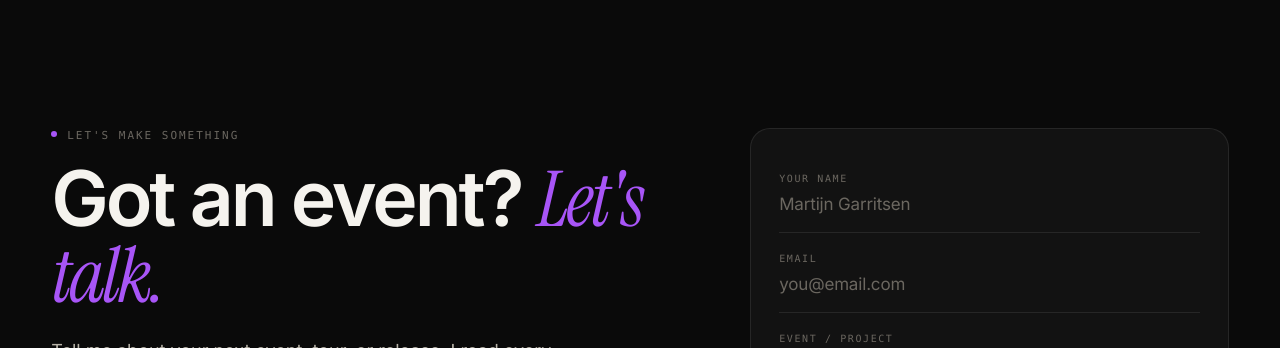
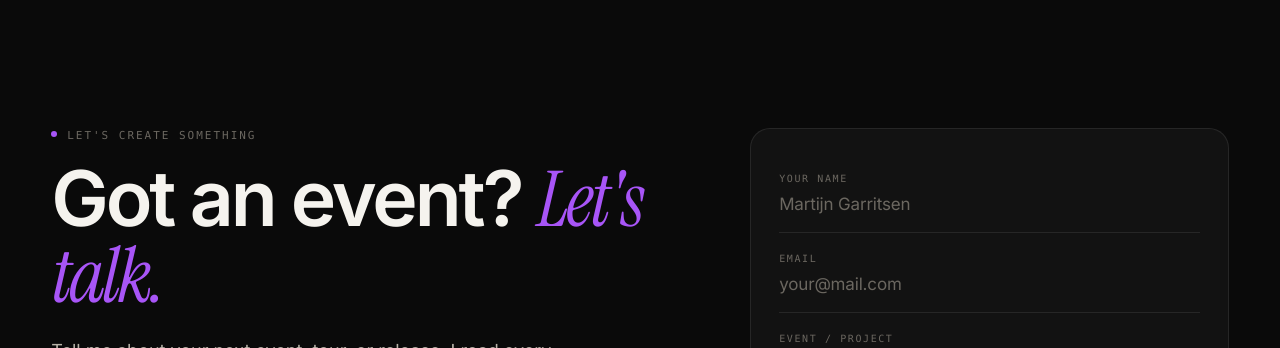
Before and after one commit to Yesking-amazing/KIMZO_VISUALS, a React (Vite) app: page / in a window 1280 px wide. Shown: the part 4460-4808 px from the top of the page. Built offline with nearby package versions, Linux system fonts and the light colour scheme.

Commit message:
Footer wordmark + accent, contact@ email, hide stage clients, trim captions, drop Reel 2025 meta, update contact copy and placeholders

```diff
--- a/src/components/Contact.jsx
+++ b/src/components/Contact.jsx
@@ -13,7 +13,7 @@ export default function Contact() {
       <div className="container">
         <div className="contact__grid">
           <div>
-            <div className="eyebrow" style={{ marginBottom: 18 }}><span className="dot"></span>Let's make something</div>
+            <div className="eyebrow" style={{ marginBottom: 18 }}><span className="dot"></span>Let's create something</div>
             <h2 className="contact__statement">
               Got an event? <em>Let's talk.</em>
             </h2>
@@ -44,7 +44,7 @@ export default function Contact() {
             </div>
             <div className="form__row">
               <label className="form__label" htmlFor="f-mail">Email</label>
-              <input id="f-mail" className="form__input" type="email" placeholder="you@email.com" required />
+              <input id="f-mail" className="form__input" type="email" placeholder="your@mail.com" required />
             </div>
             <div className="form__row">
               <label className="form__label" htmlFor="f-event">Event / project</label>
```
